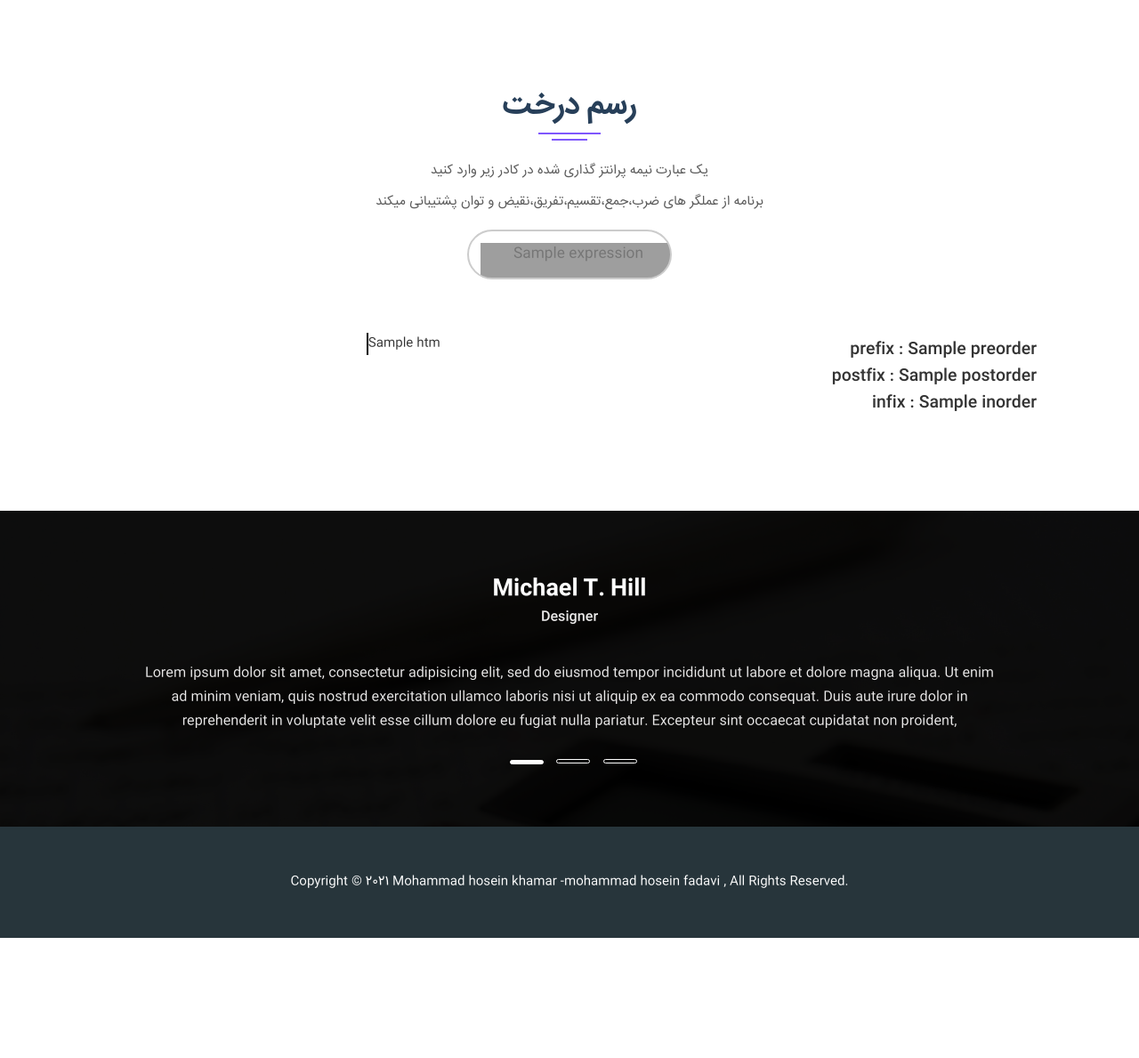
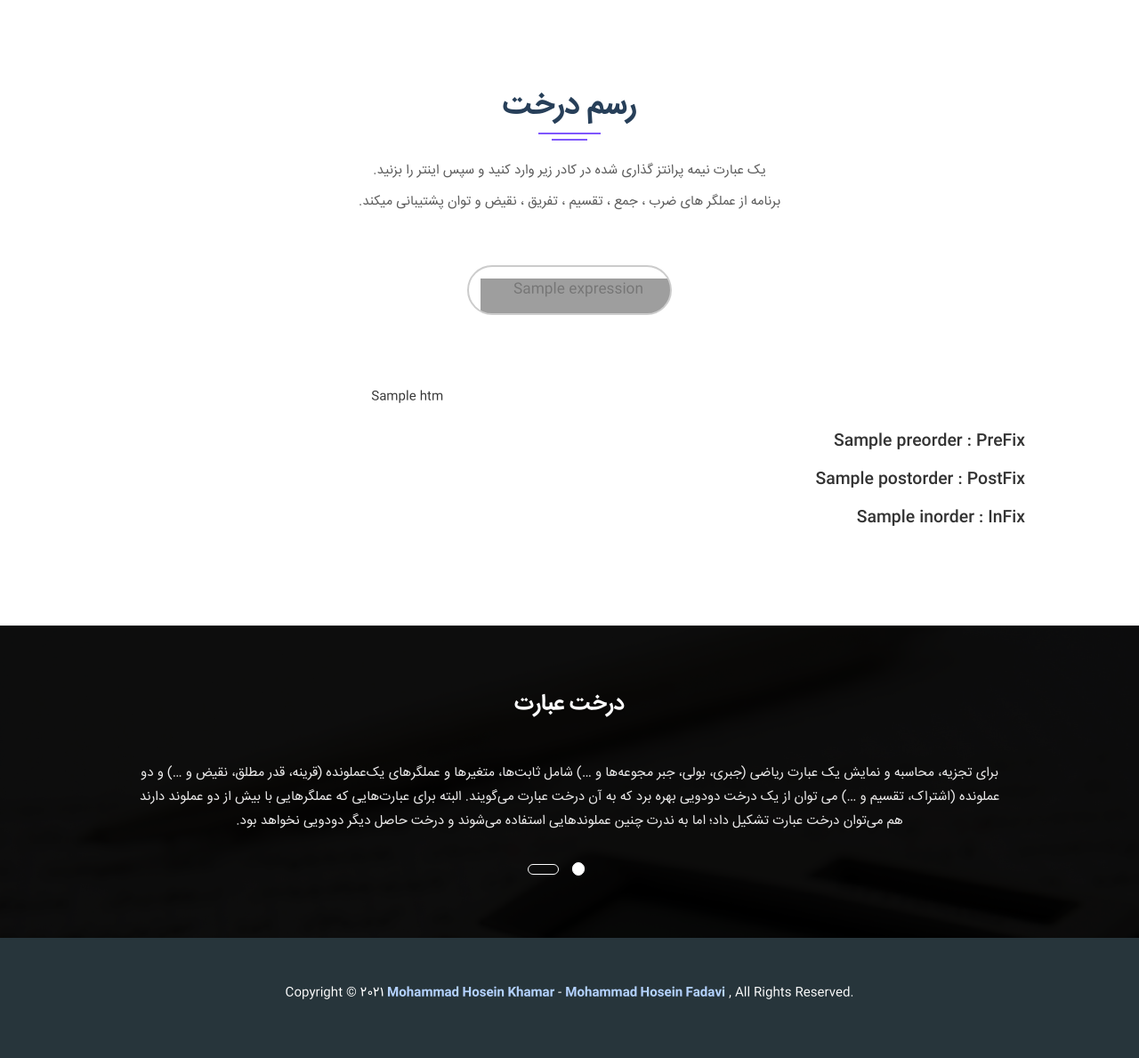
Before and after one commit to imyasin2000/ExpressionTree, a Django app: template extree/main/templates/main/index.html in a window 1280 px wide. Shown: the whole page at 89% size. Run offline with Django 3.2, Linux system fonts and the light colour scheme; the template is opened without the code that fills it: most values are stand-ins (such as "Sample title", 1, 10 or a date in 2020); some libraries are stand-ins or nearby versions; grey boxes are pictures that could not be loaded.

Commit message:
Improved user interface version.1

```diff
--- a/extree/main/static/main/css/styles.css
+++ b/extree/main/static/main/css/styles.css
@@ -619,18 +619,24 @@ html,body {
 }
 
 .slider .carousel-indicators .active{
- width: 38px;
- height: 5px;
+ width: 14px;
+ height: 15px;
  background-color: #fff;
  border-radius: 50px;
  margin-left: 10px;
+ -webkit-transition: .5s all ease;
+ -o-transition: .5s all ease;
+ transition: .5s all ease;
 }
 
 .slider .carousel-indicators li{
- width: 38px;
- height: 5px;
+  width: 35px;
+  height: 12px;
  border-radius: 50px;
  margin-left: 10px;
+ -webkit-transition: .5s all ease;
+ -o-transition: .5s all ease;
+ transition: .5s all ease;
 }
 
 .slider .carousel-inner .rating{
@@ -1073,7 +1079,7 @@ width: 100%;
   } */
 
 
-
+  @media (min-width: 992px) {
 
     .clickable-image:hover{
       cursor: zoom-in	;
@@ -1097,6 +1103,10 @@ width: 100%;
       }
     }
 
+   }
+
+
+
 
   .redtem h3{
 margin-top: 5.6rem;
@@ -1104,7 +1114,84 @@ margin-top: 5.6rem;
 
 
 
-  .footer__paragraph:hover{
+  .footer__paragraph a:hover{
     color: #ff564f;
 
   }
+
+  .footer__paragraph a{
+    color: #b4d2ff;
+    font-weight: bold;
+
+  }
+
+
+
+  .loader-wrapper {
+    top: 50%;
+    left: 49%;
+    z-index: 1001;
+    transform: translate(-42%, -8%);
+}
+
+
+/*.loader-wrapper .loader-indicator{
+	display: flex;
+	align-items: center;
+}
+*/
+
+.loader-wrapper .loader-indicator .loader {
+  display: inline-block;
+  height: 31px;
+  width: 31px;
+  background-color: rgb(255 255 255);
+  border: 4px solid;
+  border-radius: 50%;
+    margin: 0px 2px;
+    -webkit-animation: bounce 1.5s infinite ease-in-out both;
+    animation: bounce 1.5s infinite ease-in-out both;
+}
+
+.loader-wrapper .loader-indicator .first_sm {
+    -webkit-animation-delay: -0.16s;
+    animation-delay: -0.16s;
+}
+
+.loader-wrapper .loader-indicator .third_sm {
+    -webkit-animation-delay: 0.16s;
+    animation-delay: 0.16s;
+}
+
+.loader-wrapper .indicator-text {
+    display: inline-block;
+    color: rgb(0, 0, 0);
+    font-size: 14px;
+    margin: 10px 0;
+}
+
+@-webkit-keyframes bounce {
+    0%,
+    80%,
+    100% {
+        -webkit-transform: scale(0);
+        transform: scale(0);
+    }
+    40% {
+        -webkit-transform: scale(1);
+        transform: scale(1);
+    }
+}
+
+@keyframes bounce {
+    0%,
+    80%,
+    100% {
+        -webkit-transform: scale(0);
+        transform: scale(0);
+    }
+    40% {
+        -webkit-transform: scale(1);
+        transform: scale(1);
+    }
+}
--- a/extree/main/templates/main/index.html
+++ b/extree/main/templates/main/index.html
@@ -5,41 +5,41 @@
 <head>
   <meta charset="UTF-8">
   <meta name="viewport" content="width=device-width, initial-scale=1" />
-  <title>Project</title>
-  <meta name="keywords" content="Lorem ipsum dolor sit amet, consectetur adipisicing elit, sed do eiusmod.">
-  <meta name="description" content="Lorem ipsum dolor sit amet, consectetur adipisicing elit, sed do eiusmod.">
+  <title>Expression Tree</title>
+  <meta name="keywords" content="Expression Tree Mhfa fediya yasinkh">
+  <meta name="description" content="Expression Tree by yasinkh & mhfa">
 
   <link rel="stylesheet" href="{% static 'main/assets/fonts/flat-icon/flaticon.css' %}">
   <link rel="stylesheet" href="{% static 'main/assets/bootstrap/css/bootstrap.min.css' %}">
   <link rel="stylesheet" href="{% static 'main/css/styles.css' %}">
+  <link rel="icon" href="{% static 'main/assets/images/calculator.png' %}" type="image/gif" sizes="16x16">
 </head>
 
-<body>
+<body >
   <div id="content-wrapper">
 
 
 
-    <section class="service">
+    <section class="service" >
       <div class="container">
         <div class="page-section">
           <h2 class="page-section__title">رسم درخت</h2>
-          <img class="page-section__title-style" src="{% static 'main/assets/images/title-style.png' %}" alt="">
-          <p class="page-section__paragraph">یک عبارت نیمه پرانتز گذاری شده در کادر زیر وارد کنید</p>
-          <p class="page-section__paragraph">برنامه از عملگر های ضرب،جمع،تقسیم،تفریق،نقیض و توان پشتیبانی میکند</p>
-          <form style="    text-align: center;" method='post'>
+          <img class="page-section__title-style" src="{% static 'main/assets/images/title-style.png' %}" alt="under_p">
+          <p class="page-section__paragraph" style="direction: rtl;"> یک عبارت نیمه پرانتز گذاری شده در کادر زیر وارد کنید و سپس اینتر را بزنید. </p>
+          <p class="page-section__paragraph">.برنامه از عملگر های ضرب ، جمع ، تقسیم ، تفریق ، نقیض و توان پشتیبانی میکند</p>
+          <form style="    text-align: center;" method='post'  onsubmit="Uploading()">
             {% csrf_token %}
+
             <input type="text" name="search" id="search" placeholder="{{expression}}"
-              style="margin-bottom: 6rem;text-align: center; margin-top: 10px ;    direction: ltr;">
+              style="margin-bottom: 8rem;text-align: center; margin-top: 5rem ;    direction: ltr;">
 
             {% if htm %}
-            <div class="row gutters-70" style="    margin: 0 1rem;">
+            <div class="row gutters-70" id="show_sc" style="    margin: 0 2.3rem;">
               <div class="col-md-8 clickable-image"
                 style="direction: ltr;background-color: rgb(255, 255, 255);overflow: auto;max-height: 38rem;">
                 <figure>
-                  <div style="    padding: 0 10rem;">
-                    <p style="top: 109px;position: absolute;left: 29px;text-align: right;"> ارتفاع درخت : 75</p>
-                    <p style="top: 149px;position: absolute;left: 29px;text-align: right;"> تعداد گره ها : 75</p>
-                    <ul class="tree" style="pointer-events:none;    border-left: 2px solid black;">
+                  <div style="    padding: 0 5rem;">
+                    <ul class="tree" style="pointer-events:none;">
 
                     </ul>
 
@@ -48,11 +48,11 @@
                 </figure>
               </div>
               <div class="col-md-4 redtem" style="text-align: right;    float: right;">
-                <h4> prefix : {{preorder}}</h4>
+                <h4 style="margin-top: 53px;">{{preorder}} : PreFix</h4>
 
-                <h4> postfix : {{postorder}}</h4>
+                <h4 style="    margin-top: 23px;">{{postorder}} : PostFix</h4>
 
-                <h4> infix : {{inorder}}</h4>
+                <h4 style="    margin-top: 23px;">{{inorder}} : InFix</h4>
 
 
 
@@ -72,19 +72,29 @@
 
 
 
+    <div class="loader-wrapper" id='uploadig_div' style="display: none;position: fixed;text-align: center;">
+
+      <div class="loader-indicator">
+          <span class="loader first_sm"></span>
+          <span class="loader second_sm"></span>
+          <span class="loader third_sm"></span>
+
+      </div>
+
+
+  </div>
 
 
 
 
 
 
-
-    <section class="slider slider--bg">
+    <section class="slider slider--bg" style="direction: rtl;">
       <div id="myCarousel" class="carousel container slide" data-ride="carousel">
         <ol class="carousel-indicators">
           <li data-target="#myCarousel" data-slide-to="0" class="active"></li>
           <li data-target="#myCarousel" data-slide-to="1"></li>
-          <li data-target="#myCarousel" data-slide-to="2"></li>
+          <!-- <li data-target="#myCarousel" data-slide-to="2"></li> -->
         </ol>
 
         <div class="carousel-inner">
@@ -93,12 +103,9 @@
               <div class="">
                 <div class="text-center">
 
-                  <h4>Michael T. Hill</h4>
-                  <h6>Designer</h6>
-                  <p>Lorem ipsum dolor sit amet, consectetur adipisicing elit, sed do eiusmod tempor incididunt ut
-                    labore et dolore magna aliqua. Ut enim ad minim veniam, quis nostrud exercitation ullamco laboris
-                    nisi ut aliquip ex ea commodo consequat. Duis aute irure dolor in reprehenderit in voluptate velit
-                    esse cillum dolore eu fugiat nulla pariatur. Excepteur sint occaecat cupidatat non proident, </p>
+                  <h4>درخت عبارت</h4>
+
+                  <p style="    margin-bottom: 53px;">برای تجزیه، محاسبه و نمایش یک عبارت ریاضی (جبری، بولی، جبر مجوعه‌ها و …) شامل ثابت‌ها، متغیرها و عملگرهای یک‌عملونده (قرینه، قدر مطلق، نقیض و …) و دو عملونده (اشتراک، تقسیم و …) می توان از یک درخت دودویی بهره برد که به آن درخت عبارت می‌گویند. البته برای عبارت‌هایی که عملگرهایی با بیش از دو عملوند دارند هم می‌توان درخت عبارت تشکیل داد؛ اما به ندرت چنین عملوندهایی استفاده می‌شوند و درخت حاصل دیگر دودویی نخواهد بود.</p>
 
                 </div>
               </div>
@@ -110,8 +117,22 @@
               <div class="">
                 <div class="text-center">
 
-                  <h4>Leonard D. Downing</h4>
-                  <h6>Photographer</h6>
+                  <h4 style="line-height: 4rem;">ارزش یابی عبارات ریاضی در ساختمان دادها (postfix)</h4>
+
+                  <p >ابتدا برای عملیاتمان یک ساختار داده ای پشته را تعریف می کنیم . و سپس برنامه کاراکتر به کاراکتر عبارت ورودی را میخواند اگر ورودی عملوند باشد آنرا به داخل پشته push می کنیم در غیر اینصورت یعنی در صورتی که ورودی عملگر باشد به تعداد صحیح عملوند برای عملگر مورد نظر از پشته حذف یا pop می کنیم و سپس نتیجه ی مورد نظر را به داخل پشته اضافه می کنیم .</p>
+
+                </div>
+              </div>
+            </div>
+          </div>
+
+          <!-- <div class="item">
+            <div class="carousel-content">
+              <div class="">
+                <div class="text-center">
+
+                  <h4>Paula R. Mullins</h4>
+
                   <p>Lorem ipsum dolor sit amet, consectetur adipisicing elit, sed do eiusmod tempor incididunt ut
                     labore et dolore magna aliqua. Ut enim ad minim veniam, quis nostrud exercitation ullamco laboris
                     nisi ut aliquip ex ea commodo consequat. Duis aute irure dolor in reprehenderit in voluptate velit
@@ -120,24 +141,10 @@
                 </div>
               </div>
             </div>
-          </div>
+          </div> -->
 
-          <div class="item">
-            <div class="carousel-content">
-              <div class="">
-                <div class="text-center">
 
-                  <h4>Paula R. Mullins</h4>
-                  <h6>Designer</h6>
-                  <p>Lorem ipsum dolor sit amet, consectetur adipisicing elit, sed do eiusmod tempor incididunt ut
-                    labore et dolore magna aliqua. Ut enim ad minim veniam, quis nostrud exercitation ullamco laboris
-                    nisi ut aliquip ex ea commodo consequat. Duis aute irure dolor in reprehenderit in voluptate velit
-                    esse cillum dolore eu fugiat nulla pariatur. Excepteur sint occaecat cupidatat non proident, </p>
 
-                </div>
-              </div>
-            </div>
-          </div>
         </div>
       </div>
     </section>
@@ -147,13 +154,28 @@
 
       <div class="container text-center">
 
-        <a href = "https://fediya.ir/" target="_blank" class="footer__paragraph">Copyright &copy; 2021 Mohammad hosein khamar -mohammad hosein fadavi , All Rights Reserved.</a>
+        <p class="footer__paragraph">Copyright &copy; 2021 <a href = "https://github.com/yasin1999/ExpressionTree" rel="noopener" target="_blank">Mohammad Hosein Khamar</a> - <a href = "https://github.com/mhfa1380/ExpressionTree" rel="noopener" target="_blank">Mohammad Hosein Fadavi</a> , All Rights Reserved.</p>
       </div>
     </footer>
   </div>
   <script src="https://code.jquery.com/jquery-3.5.1.js" on integrity="sha256-QWo7LDvxbWT2tbbQ97B53yJnYU3WhH/C8ycbRAkjPDc="
     crossorigin="anonymous"></script>
-  <script>        const image = document.querySelector(".clickable-image");
+  <script>
+  {% if expression == "تعریف نشده" %}
+      alert("عبارت وارد شده در سیستم تعریف نشده.")
+    {% endif %}
+
+
+    function Uploading() {
+                        document.getElementById("search").style = 'margin-bottom: 8rem;text-align: center; margin-top: 5rem ;    direction: ltr;filter: brightness(0.5);pointer-events:none;';
+                        document.getElementById("uploadig_div").style.display = "block";
+
+                    }
+
+
+
+
+  const image = document.querySelector(".clickable-image");
     var str_t = 0
     image.addEventListener("click", () => {
       if (str_t == 0) {
@@ -168,6 +190,8 @@
     })
     var str='{{htm}}'.replaceAll('&lt;', "<").replaceAll('&gt;', ">");
     $(".tree").last().append(str);
+
+
   </script>
   <script src="{% static 'main/assets/jquery/jquery-3.2.1.min.js' %}"></script>
   <script src="{% static 'main/assets/bootstrap/js/bootstrap.min.js' %}"></script>
```
Also changed, not shown: extree/main/views.py (+13 -11 lines), extree/main/static/main/assets/images/calculator.png (added). Lines whose indentation alone changed are shown as unchanged.
